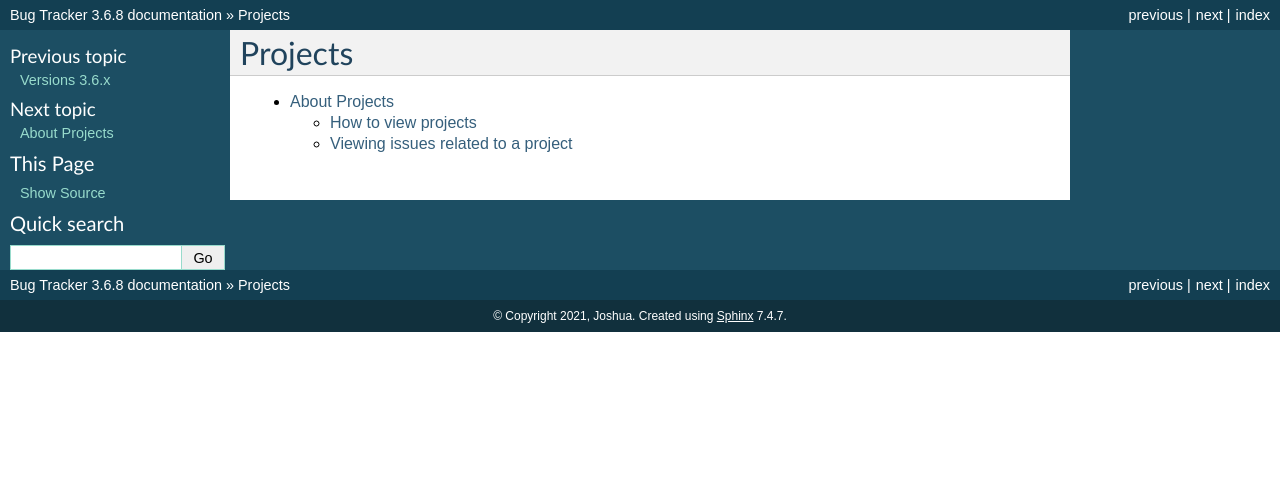
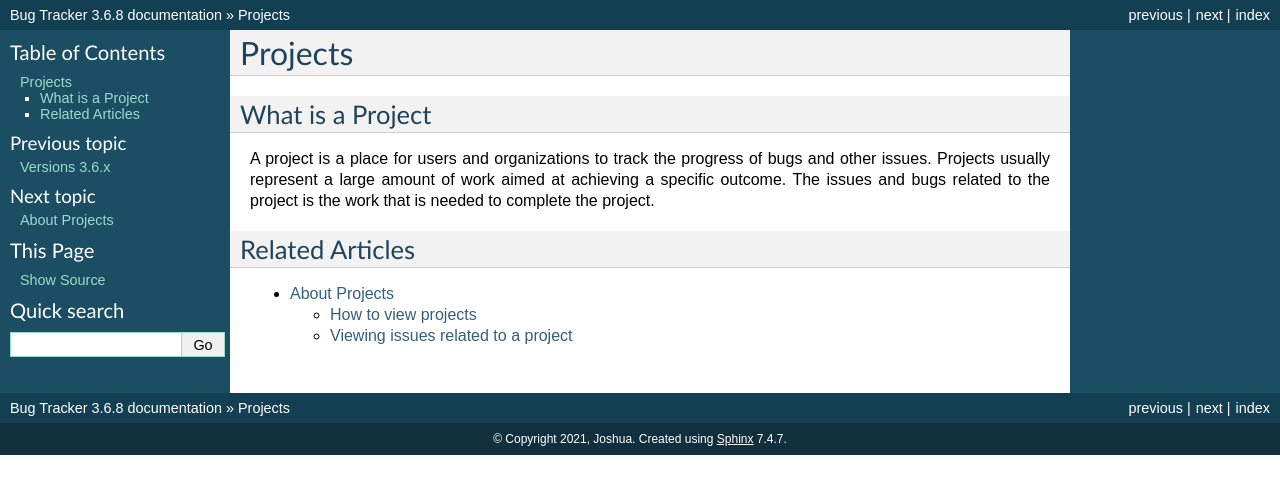
Before and after one commit to Displace99/Bug-Tracker, a Sphinx documentation site: the page built from docs/source/projects/index.rst, in a window 1280 px wide. Shown: the top 494 px of the page. Built offline with Sphinx 7.4.7, drawn with Linux system fonts in a browser that asks for light colours.

Commit message:
Moves description of project to main page

```diff
--- a/docs/source/projects/index.rst
+++ b/docs/source/projects/index.rst
@@ -1,7 +1,14 @@
-========
+########
 Projects
-========
+########
 
+What is a Project
+=================
+A project is a place for users and organizations to track the progress of bugs and other issues. Projects usually represent a large amount of work aimed at achieving a specific outcome. The issues and bugs related to the project is the work that is needed to complete the project.
+
+
+Related Articles
+================
 .. toctree::
 
     about-projects.rst
```
